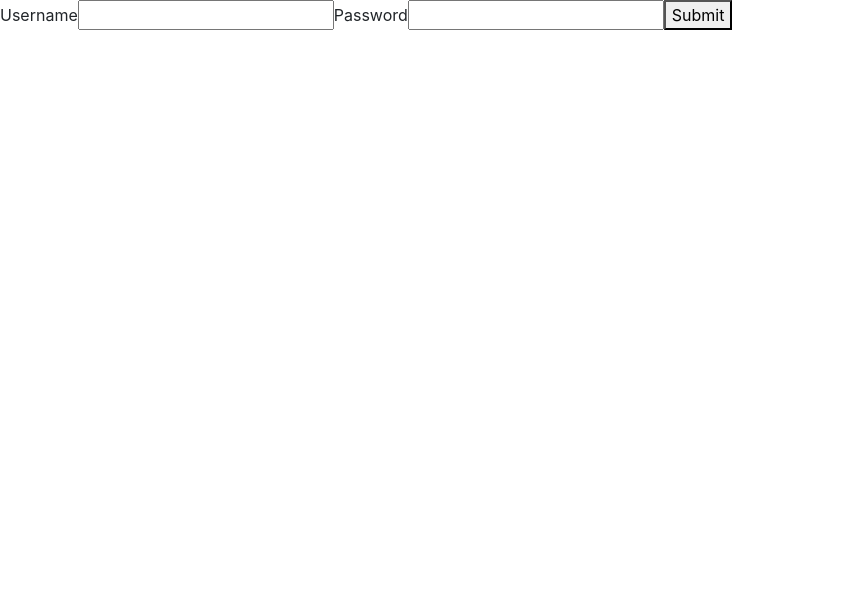
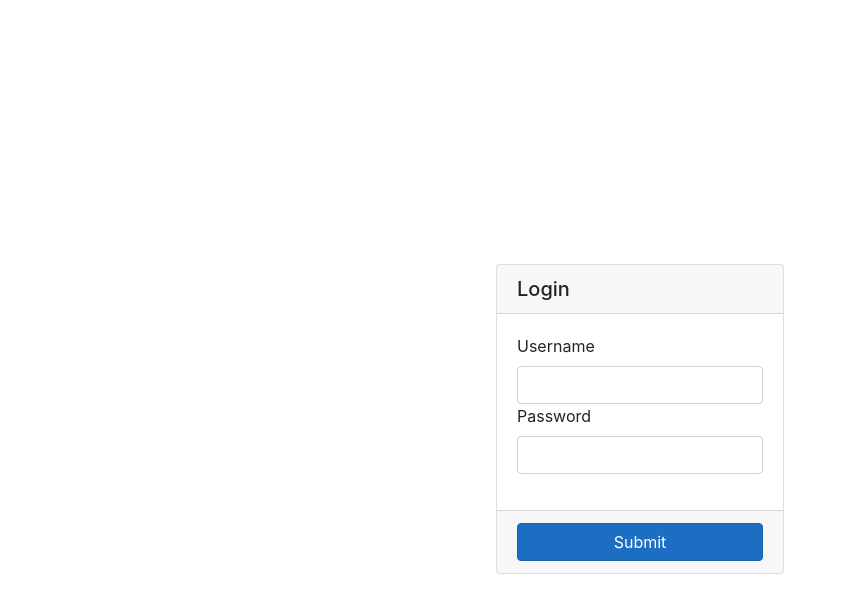
Before and after one commit to Pronounced/dealership-app, a React (Create React App) app in the folder ClientApp/: page / in a window 1280 px wide. Shown: the top 612 px of the page, without its empty margins (0-846 px from the left). Built offline with nearby package versions, Linux system fonts and the light colour scheme; no server answers.

Commit message:
Added bootstrap styling to Login and Inventory.

```diff
--- a/ClientApp/package.json
+++ b/ClientApp/package.json
@@ -3,11 +3,12 @@
   "version": "0.1.0",
   "private": true,
   "dependencies": {
-    "bootstrap": "^4.1.3",
+    "bootstrap": "^4.6.0",
     "jquery": "^3.5.1",
     "merge": "^1.2.1",
     "oidc-client": "^1.9.0",
     "react": "^16.0.0",
+    "react-bootstrap": "^1.5.1",
     "react-dom": "^16.0.0",
     "react-router-bootstrap": "^0.25.0",
     "react-router-dom": "^5.1.2",
--- a/ClientApp/public/index.html
+++ b/ClientApp/public/index.html
@@ -20,6 +20,14 @@
       work correctly both with client-side routing and a non-root public URL.
       Learn how to configure a non-root public URL by running `npm run build`.
     -->
+    <style>
+      html {
+        height: 100%;
+      }
+      body {
+        min-height: 100%;
+      }
+    </style>
     <title>my_new_app</title>
   </head>
   <body>
--- a/ClientApp/src/App.js
+++ b/ClientApp/src/App.js
@@ -65,6 +65,9 @@ export default class App extends Component {
     }
   }
 
+  // componentDidUpdate(prevProps, prevState){
+  // }
+
   render() {
     // return (
     //   <div>
--- a/ClientApp/src/components/Inventory.js
+++ b/ClientApp/src/components/Inventory.js
@@ -1,4 +1,5 @@
 import React, { Component } from 'react';
+import { Table, Button } from 'react-bootstrap';
 //import { Route } from 'react-router';
 //import { Redirect } from 'react-router-dom';
 
@@ -53,7 +54,7 @@ export class Inventory extends Component {
     console.log(this.state.inventory)
     return (
        <div>
-        <table>
+        <Table striped bordered hover variant="dark">
           <thead>
             <tr>
               <th>Year</th>
@@ -70,8 +71,8 @@ export class Inventory extends Component {
               </tr>
             ))}
           </tbody>
-        </table>
-        <button type="button" onClick={ () => {this.props.changeView("AddInventory")}}>Add Car</button>
+        </Table>
+        <Button type="button" onClick={ () => {this.props.changeView("AddInventory")}}>Add Car</Button>
         {/* <button type="button" onClick={() => this.setRedirect("AddInventory")}>Add Car</button> */}
        </div>
     );
--- a/ClientApp/src/components/Login.js
+++ b/ClientApp/src/components/Login.js
@@ -1,4 +1,5 @@
 import React from "react";
+import { Button, Card, Form, Container, Col, Row } from 'react-bootstrap';
 
 export default class Login extends React.Component {
   constructor(props)
@@ -49,16 +50,32 @@ export default class Login extends React.Component {
   render() {
     return (
       <div >
-        <form name="loginForm" onSubmit={this.handleSubmit} autoComplete="off">
-          <label>Username</label>
-          <input name="username" type="text" onChange={this.handleInputChange}></input>
-          <label>Password</label>
-          <input name="password" type="password" onChange={this.handleInputChange}></input>
-          <button type="submit">Submit</button>
-        </form>
-
+        <Container fluid>
+          <Row style={{ height: '33vh'}}></Row>
+          <Row>
+          <Col></Col>
+            <Col md="auto">
+              <Card style={{ width: '18rem'}}>
+                <Card.Header as="h5">Login</Card.Header>
+                <Card.Body>
+                  <Form name="loginForm" onSubmit={this.handleSubmit} autoComplete="off">
+                    <Form.Group >
+                      <Form.Label>Username</Form.Label>
+                      <Form.Control name="username" type="text" onChange={this.handleInputChange}></Form.Control>
+                      <Form.Label>Password</Form.Label>
+                      <Form.Control name="password" type="password" onChange={this.handleInputChange}></Form.Control>
+                    </Form.Group>
+                  </Form>
+                </Card.Body>
+                <Card.Footer>
+                  <Button onClick={this.handleSubmit} block>Submit</Button>
+                </Card.Footer>
+              </Card>
+            </Col>
+            <Col></Col>
+          </Row>
+        </Container>
       </div>
-
     );
   }
 }
```
Also changed, not shown: 1 other file (tests, documents, lock files or other folders).
